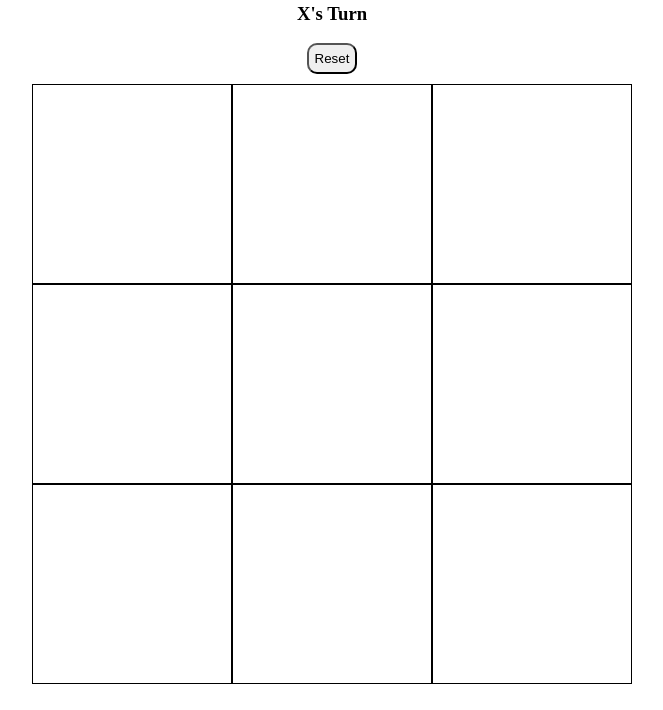
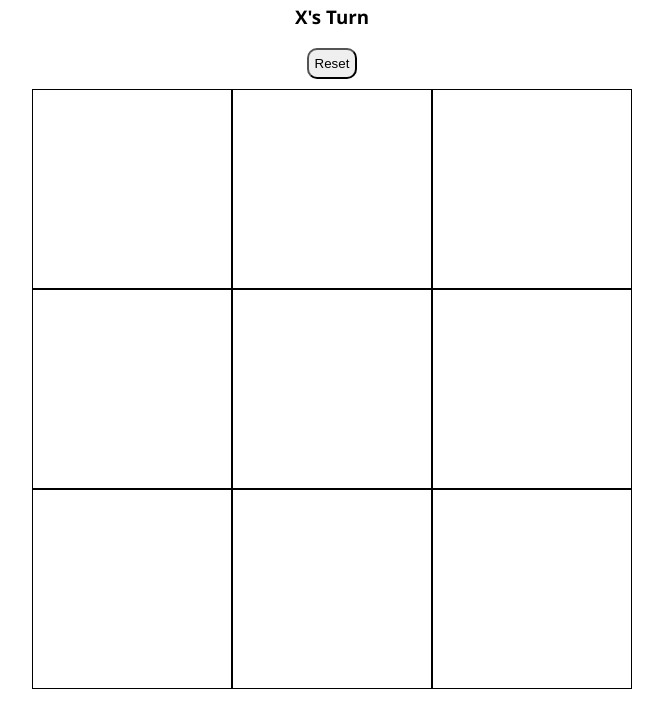
Before and after one commit to cwill833/Tic-tac-toe, a plain HTML site: page index.html in a window 1280 px wide. Shown: the part 90-800 px from the top of the page, without its empty margins (308-971 px from the left). Drawn offline with Linux system fonts and the light colour scheme.

```diff
--- a/css/style.css
+++ b/css/style.css
@@ -9,6 +9,7 @@
     flex-direction: column;
     justify-content: center;
     align-items: center;
+    font-family: 'Segoe UI', Tahoma, Geneva, Verdana, sans-serif;
 }
 
 header {
```
Also changed, not shown: js/main.js (+0 -7 lines).
